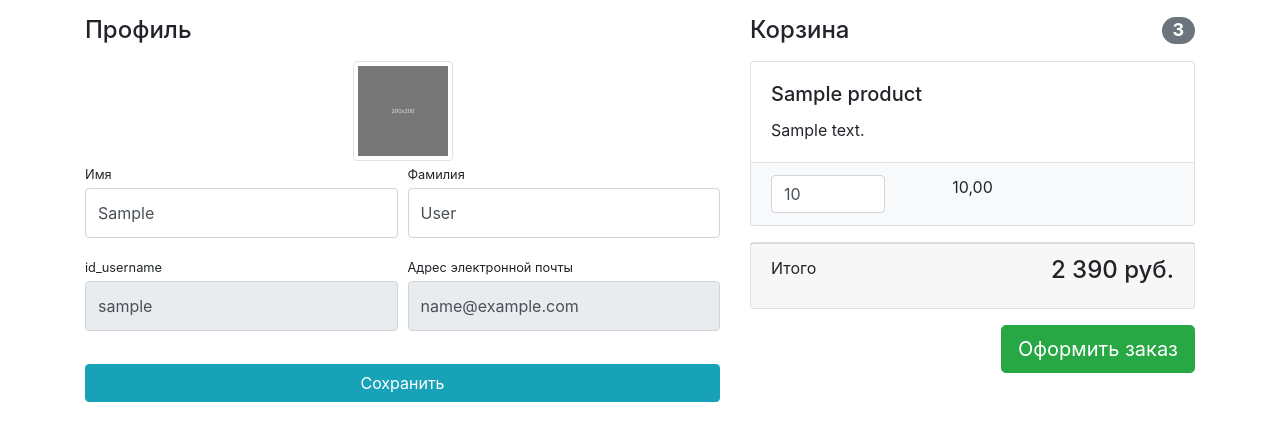
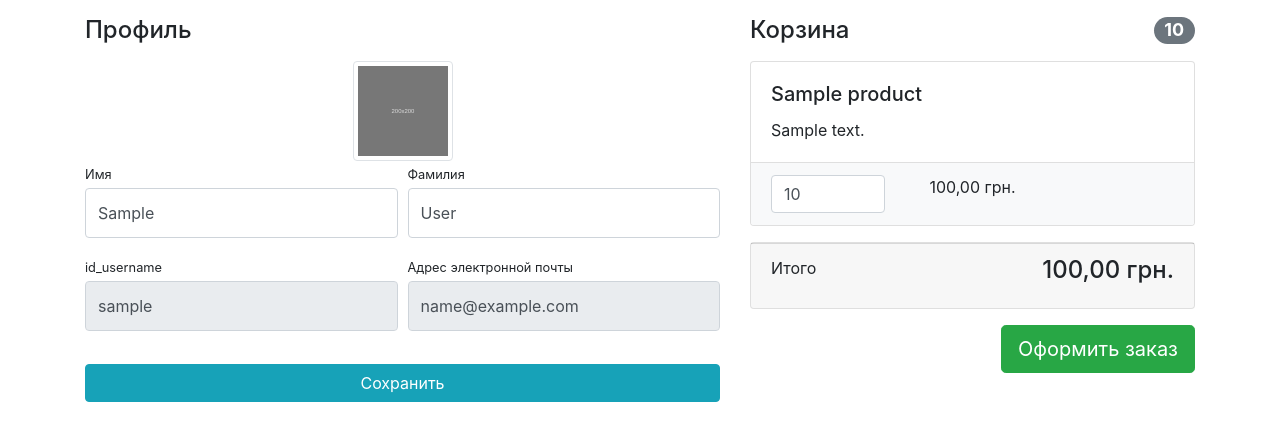
Before and after one commit to bezhevets/store, a Django app: page /users/profile/ in a window 1280 px wide. Shown: the part 56-497 px from the top of the page. Run offline with Django 4.2, Linux system fonts and the light colour scheme; a user stored in the database is signed in; tables that the repository leaves empty hold one stand-in row (values such as "Sample post"); some libraries are stand-ins or nearby versions.

Commit message:
Redefined objects for the basket, added sum goods, total_sum basket, total_quantity basket

```diff
--- a/products/models.py
+++ b/products/models.py
@@ -42,11 +42,25 @@
         return self.name
 
 
+class BasketQuerySet(models.QuerySet):
+    def total_sum(self):
+        return sum(basket.sum() for basket in self)
+
+    def total_quantity(self):
+        return sum(basket.quantity for basket in self)
+
+
 class Basket(models.Model):
     user = models.ForeignKey(User, on_delete=models.CASCADE)
     product = models.ForeignKey(Product, on_delete=models.CASCADE)
     quantity = models.PositiveIntegerField(default=0)
     created_time = models.DateTimeField(auto_now_add=True)
 
+    # перевизначили object
+    objects = BasketQuerySet.as_manager()
+
     def __str__(self):
         return f"{self.user} added {self.product.name}, {self.product.price}"
+
+    def sum(self):
+        return self.product.price * self.quantity
--- a/templates/includes/basket.html
+++ b/templates/includes/basket.html
@@ -2,7 +2,7 @@
 
 {% if basket %}
   <h4 class="mt-3 mb-3 d-flex justify-content-between align-items-center mb-3">
-    Корзина <span class="badge badge-secondary badge-pill">3</span>
+    Корзина <span class="badge badge-secondary badge-pill">{{ basket.total_quantity }}</span>
   </h4>
   {% for baske_t in basket %}
     <div class="card mb-3">
@@ -17,7 +17,7 @@
                         <input name="basketID" type="number" class="form-control"
                                value="{{ baske_t.quantity }}" min="0">
                     </div>
-                    <div class="col-lg-4">{{ baske_t.product.price }}</div>
+                    <div class="col-lg-4">{{ baske_t.sum }} грн.</div>
                     <div class="col-lg-4">
                         <a href="{% url 'products:basket_remove' pk=baske_t.id %}">
                             <i class="fas fa-trash"></i>
@@ -32,7 +32,7 @@
     <div class="card mb-3">
         <div class="card-footer">
             <p class="float-left">Итого</p>
-            <h4 class="float-right">2 390 руб.</h4>
+            <h4 class="float-right">{{ basket.total_sum }} грн.</h4>
         </div>
     </div>
     <a class="btn btn-success btn-lg float-right" href="../../static/orders/order-create.html">
```
